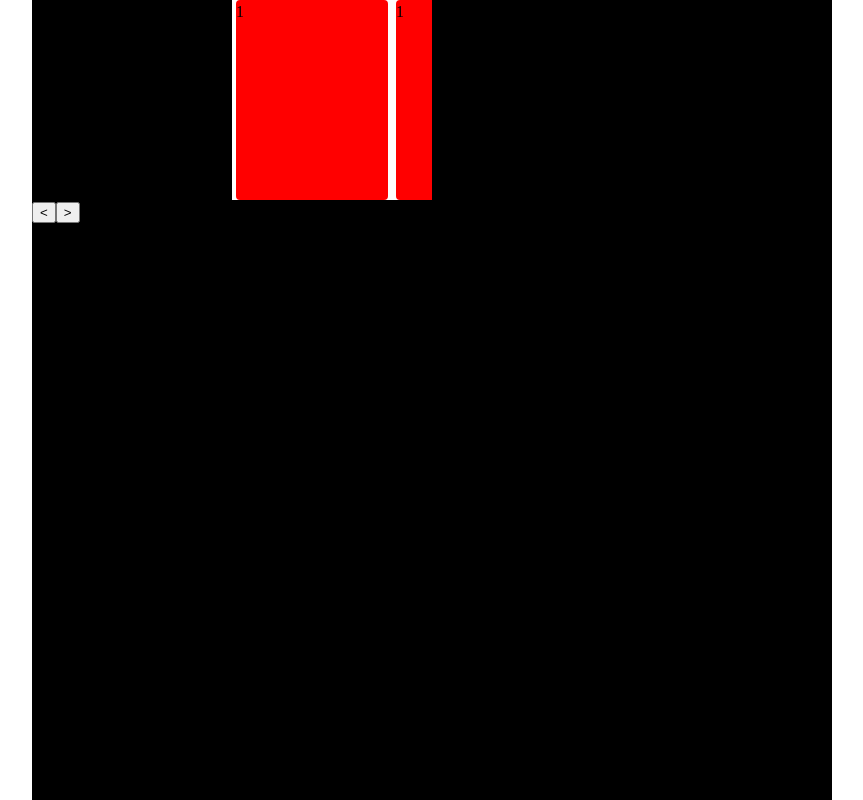
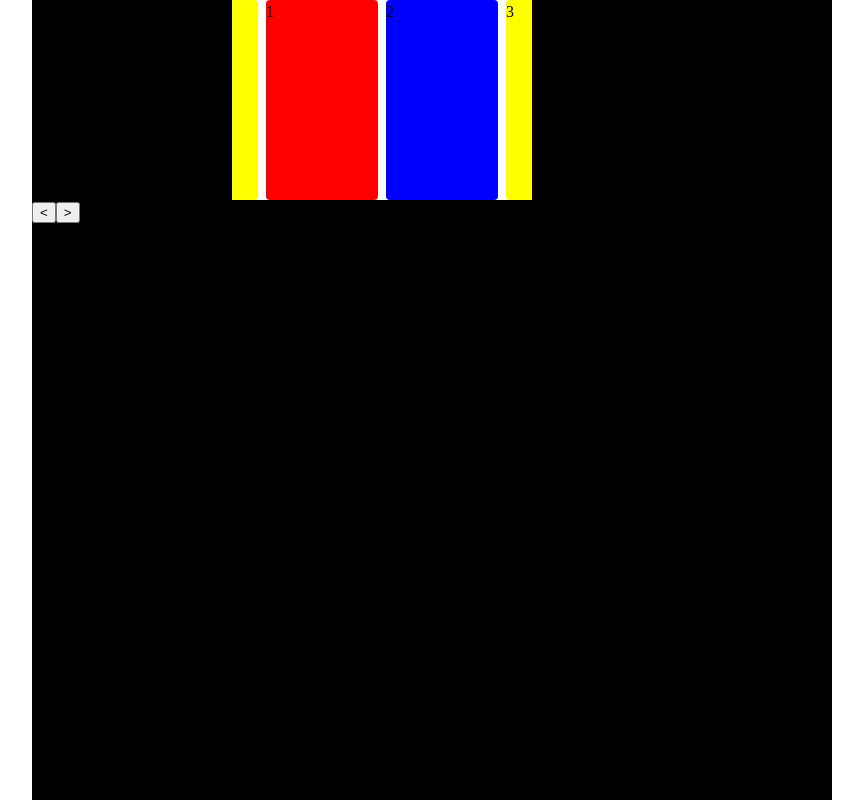
Before and after one commit to ku6ryo/ReactCarousel, a React (Vite) app: page / in a window 1280 px wide. Shown: the whole page, without its empty margins (208-1071 px from the left). Built offline with nearby package versions, Linux system fonts and the light colour scheme.

Commit message:
fixed small points

```diff
--- a/package.json
+++ b/package.json
@@ -9,7 +9,6 @@
     "preview": "vite preview"
   },
   "dependencies": {
-    "classnames": "^2.3.2",
     "react": "^18.2.0",
     "react-dom": "^18.2.0",
     "sanitize.css": "^13.0.0"
--- a/src/App.module.scss
+++ b/src/App.module.scss
@@ -9,7 +9,7 @@
 .container0 {
   left: 200px;
   position: relative;
-  width: 200px;
+  width: 300px;
   background-color: white;
 
   .item0 {
--- a/src/App.tsx
+++ b/src/App.tsx
@@ -3,22 +3,27 @@ import style from "./App.module.scss"
 import { useState } from "react"
 
 function App() {
-  const [page, setPage] = useState(0)
   const [index, setIndex] = useState(0)
 
   const onNext = () => {
-    setIndex(index + 1)
+    setIndex(index + 2)
   }
   const onPrev = () => {
-    setIndex(index - 1)
+    setIndex(index - 2)
   }
   return (
     <div className={style.frame}>
       <div className={style.container0}>
-        <CarouselBase slideTime={500} itemsPerPage={1} index={index}
-          rightExposure="20%"
+        <CarouselBase
+          slideTime={500}
+          itemsPerPage={2}
+          index={index}
+          rightExposure="10%"
+          leftExposure="10%"
         >
           <div className={style.item0} style={{ background: "red"}}>1</div>
+          <div className={style.item0} style={{ background: "blue"}}>2</div>
+          <div className={style.item0} style={{ background: "yellow"}}>3</div>
         </CarouselBase>
       </div>
       <div>
--- a/src/CarouselBase/index.tsx
+++ b/src/CarouselBase/index.tsx
@@ -1,6 +1,5 @@
-import { MouseEventHandler, ReactElement, useEffect, useMemo, useRef, useState, } from "react"
+import { ReactElement, useEffect, useMemo, useRef, useState, } from "react"
 import style from "./style.module.scss"
-import classnemas from "classnames"
 
 type Props = {
   children?: ReactElement[] | ReactElement
@@ -12,8 +11,8 @@ type Props = {
 }
 
 function extractPageItems(mainIndex: number, items: ReactElement[]) {
-  const startIndex = mainIndex - items.length
-  const numToExtract = items.length * 3
+  const startIndex = mainIndex - items.length - 1
+  const numToExtract = items.length * 3 + 2
   let extracted: ReactElement[] = []
   for (let i = startIndex; i < startIndex + numToExtract; i++) {
     let index = i % items.length
@@ -39,7 +38,6 @@ export function CarouselBase({
 
   const sliderRef = useRef<HTMLDivElement | null>(null)
   const [sliding, setSliding] = useState(false)
-  const [prevPage, setPrevPage] = useState(0)
   const [prevIndex, setPrevIndex] = useState(0)
 
   const numChildren = useMemo(() => {
@@ -47,7 +45,7 @@ export function CarouselBase({
     return Array.isArray(children) ? children.length : 1
   }, [children])
 
-  const extractChildren = () => {
+  const items = useMemo(() => {
     if (!children) {
       return []
     }
@@ -56,11 +54,7 @@ export function CarouselBase({
     } else {
       return extractPageItems(prevIndex, [children])
     }
-  }
-
-  const items = useMemo(() => {
-    return extractChildren()
-  }, [extractChildren, prevPage])
+  }, [children, prevIndex])
 
   const widthPerItem = 100 / items.length
 
@@ -78,7 +72,7 @@ export function CarouselBase({
         setSliding(false)
       }, slideTime)
     } else {
-      setPrevPage(index)
+      setPrevIndex(index)
     }
   }, [index])
 
@@ -94,7 +88,7 @@ export function CarouselBase({
         <div
           className={style.slider}
           style={{
-            left: `calc(${-100 * numChildren / itemsPerPage}%`,
+            left: `calc(${-100 / itemsPerPage * (numChildren + 1)}%`,
             gridTemplateColumns: Array(items.length).fill(null).map(() => "1fr").join(" "),
             transition: `${slideTime}s`,
             width: `${items.length / itemsPerPage * 100}%`
```
Also changed, not shown: 1 other file (tests, documents, lock files or other folders).
